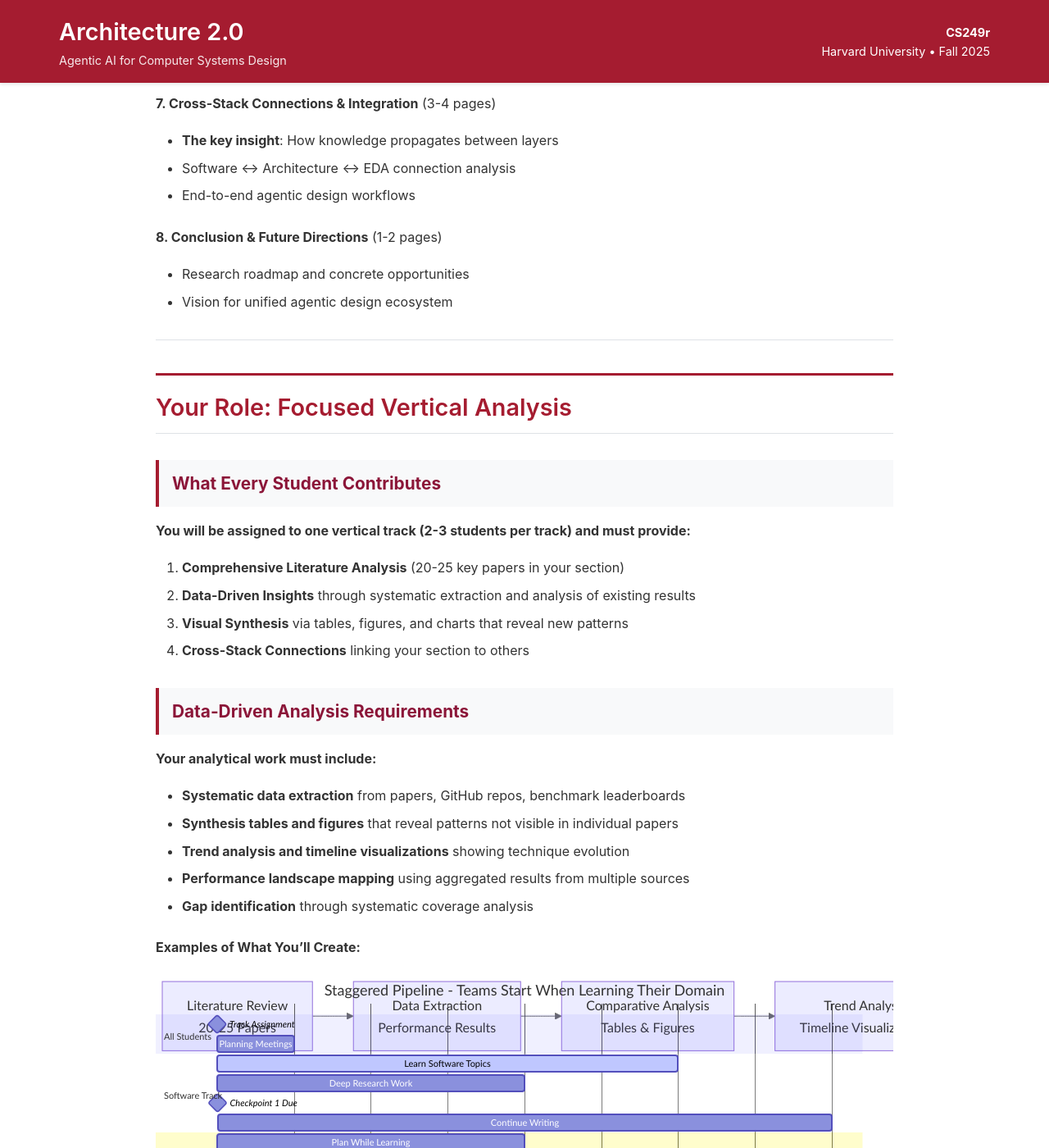
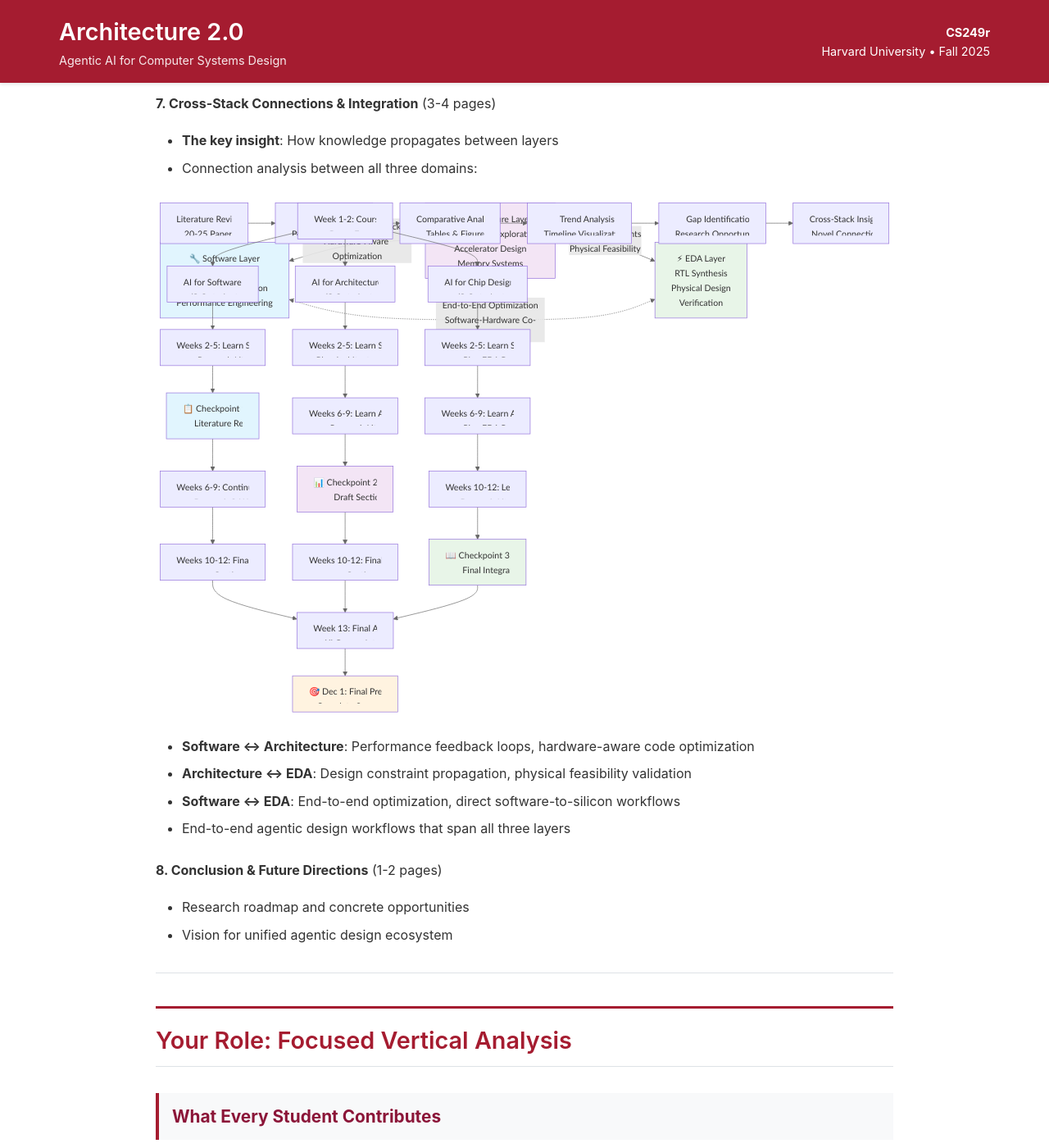
Before and after one commit to harvard-edge/cs249r_fall2025, a Jekyll site: the page built from course/project.md, in a window 1280 px wide and 1400 px high, scrolled down 1785 px. Shown: the whole window at 82% size. Built offline with Jekyll 4.4.1, drawn with Linux system fonts in a browser that asks for light colours; our own code applies the rules of GitHub Pages for plain Markdown files; some of the changed text lies outside the part shown.

Commit message:
Add cross-layer connection diagram and improve pipeline flowchart
- Add three-circle connection diagram showing Software-Architecture-EDA relationships
- Replace ineffective Gantt chart with clear pipeline flowchart
- Show how students move through different stages of work
- Visualize knowledge propagation between layers with arcs and connections
- Much clearer representation of the staggered pipeline approach

```diff
--- a/course/project.md
+++ b/course/project.md
@@ -50,8 +50,27 @@
 
 **7. Cross-Stack Connections & Integration** (3-4 pages)
 - **The key insight**: How knowledge propagates between layers
-- Software ↔ Architecture ↔ EDA connection analysis
-- End-to-end agentic design workflows
+- Connection analysis between all three domains:
+
+<div class="mermaid">
+graph LR
+    SW["🔧 Software Layer<br/>Code Generation<br/>Compiler Optimization<br/>Performance Engineering"]
+    ARCH["🏗️ Architecture Layer<br/>Design Space Exploration<br/>Accelerator Design<br/>Memory Systems"]
+    EDA["⚡ EDA Layer<br/>RTL Synthesis<br/>Physical Design<br/>Verification"]
+
+    SW <-->|"Performance Feedback<br/>Hardware-Aware Optimization"| ARCH
+    ARCH <-->|"Design Constraints<br/>Physical Feasibility"| EDA
+    SW <-.->|"End-to-End Optimization<br/>Software-Hardware Co-design"| EDA
+
+    style SW fill:#e1f5fe
+    style ARCH fill:#f3e5f5
+    style EDA fill:#e8f5e8
+</div>
+
+- **Software ↔ Architecture**: Performance feedback loops, hardware-aware code optimization
+- **Architecture ↔ EDA**: Design constraint propagation, physical feasibility validation
+- **Software ↔ EDA**: End-to-end optimization, direct software-to-silicon workflows
+- End-to-end agentic design workflows that span all three layers
 
 **8. Conclusion & Future Directions** (1-2 pages)
 - Research roadmap and concrete opportunities
@@ -112,37 +131,39 @@
 ## Timeline: Three-Checkpoint Pipeline
 
 <div class="mermaid">
-gantt
-    title Staggered Pipeline - Teams Start When Learning Their Domain
-    dateFormat  X
-    axisFormat %s
+flowchart TD
+    A["Week 1-2: Course Setup<br/>Group Formation"] --> B["AI for Software Groups<br/>(2-3 students each)"]
+    A --> C["AI for Architecture Groups<br/>(2-3 students each)"]
+    A --> D["AI for Chip Design Groups<br/>(2-3 students each)"]
 
-    section All Students
-    Track Assignment           :milestone, assign, 2, 0
-    Planning Meetings          :planning, 3, 1
+    B --> E["Weeks 2-5: Learn Software Topics<br/>+ Research Literature"]
+    C --> F["Weeks 2-5: Learn Software Topics<br/>+ Plan Architecture Research"]
+    D --> G["Weeks 2-5: Learn Software Topics<br/>+ Plan EDA Research"]
 
-    section Software Track
-    Learn Software Topics      :active, sw_learn, 2, 6
-    Deep Research Work         :sw_research, 4, 4
-    Checkpoint 1 Due           :milestone, cp1, 8, 0
-    Continue Writing           :sw_write, 9, 8
+    E --> H["📋 Checkpoint 1: Oct 1<br/>Literature Review<br/>(Software Groups)"]
 
-    section Architecture Track
-    Plan While Learning        :arch_plan, 2, 4
-    Learn Architecture Topics  :active, arch_learn, 6, 6
-    Deep Research Work         :arch_research, 8, 4
-    Checkpoint 2 Due           :milestone, cp2, 12, 0
-    Continue Writing           :arch_write, 13, 4
+    F --> I["Weeks 6-9: Learn Architecture<br/>+ Research Literature"]
+    G --> J["Weeks 6-9: Learn Architecture<br/>+ Plan EDA Research"]
+    H --> K["Weeks 6-9: Continue Software<br/>Research & Writing"]
 
-    section EDA Track
-    Plan While Learning        :eda_plan, 2, 8
-    Learn EDA Topics           :active, eda_learn, 10, 6
-    Deep Research Work         :eda_research, 12, 4
-    Checkpoint 3 Due           :milestone, cp3, 16, 0
+    I --> L["📊 Checkpoint 2: Oct 29<br/>Draft Sections<br/>(Architecture Groups)"]
 
-    section Final Integration
-    All Teams Integrate        :integration, 17, 1
-    Final Presentations        :milestone, present, 17, 0
+    J --> M["Weeks 10-12: Learn EDA<br/>+ Research Literature"]
+    K --> N["Weeks 10-12: Finalize Software<br/>Sections"]
+    L --> O["Weeks 10-12: Finalize Architecture<br/>Sections"]
+
+    M --> P["📖 Checkpoint 3: Nov 19<br/>Final Integration<br/>(EDA Groups)"]
+
+    N --> Q["Week 13: Final Assembly<br/>All Groups Integrate"]
+    O --> Q
+    P --> Q
+
+    Q --> R["🎯 Dec 1: Final Presentations<br/>Complete Survey Papers"]
+
+    style H fill:#e1f5fe
+    style L fill:#f3e5f5
+    style P fill:#e8f5e8
+    style R fill:#fff3e0
 </div>
 
 **The Pipeline Logic:**
```
